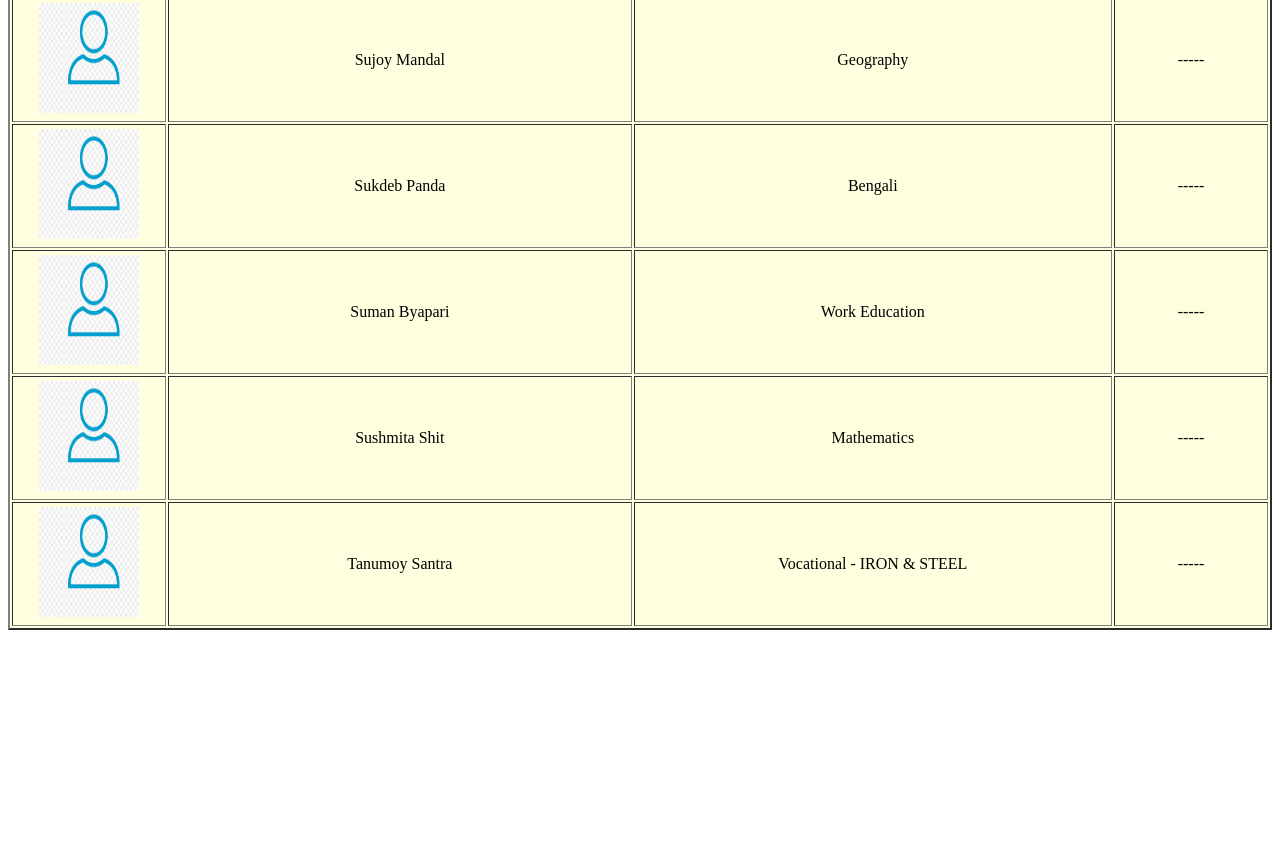
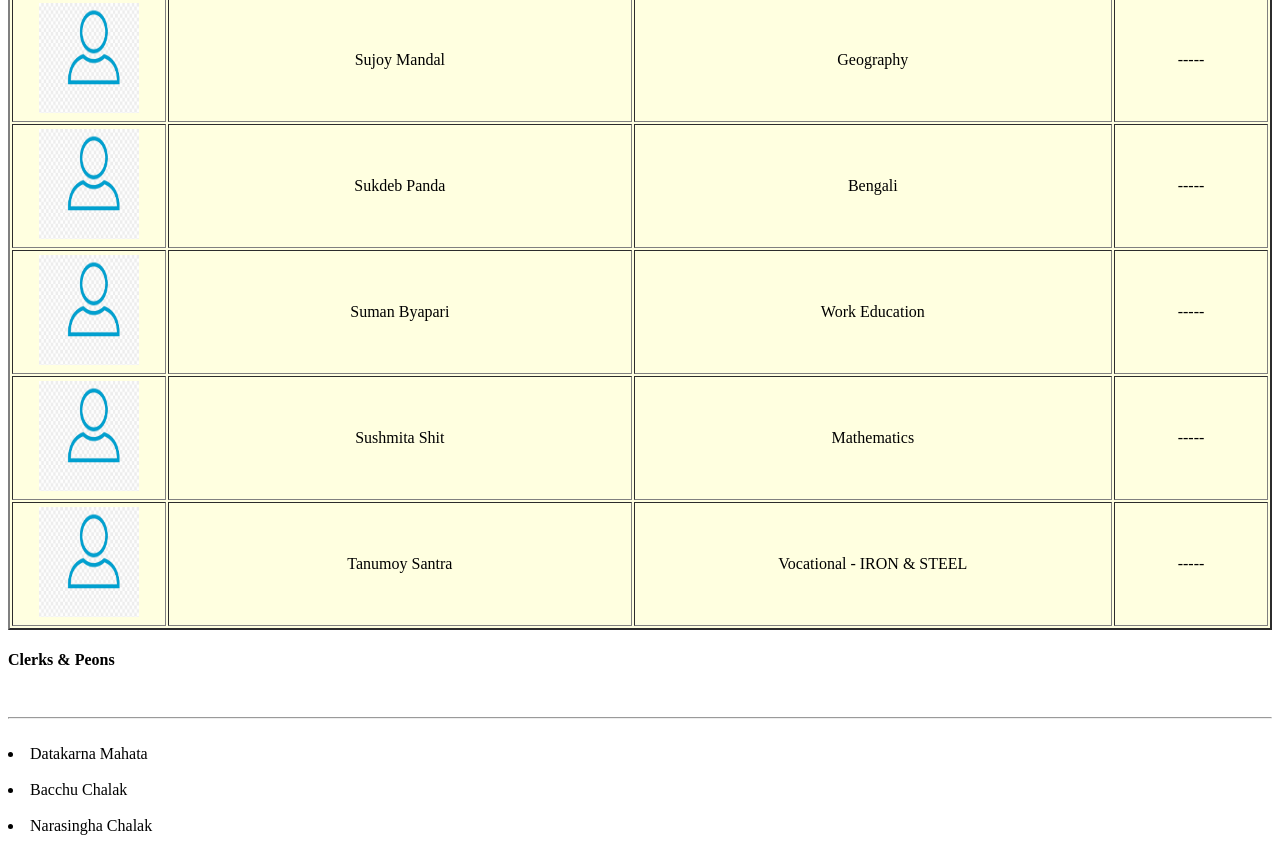
Before and after one commit to Uttam-Mahata/tch, a plain HTML site: page index.html in a window 1280 px wide. Shown: the part 3944-4787 px from the top of the page. Before the commit the page ends 4582 px from the top, so only its background shows below. Drawn offline with Linux system fonts and the light colour scheme.

Commit message:
Update index.html

```diff
--- a/index.html
+++ b/index.html
@@ -251,5 +251,10 @@
 
 
 </table>
+<h4>Clerks & Peons</h4>
+  <hr/>
+  <li>Datakarna Mahata</li>
+  <li>Bacchu Chalak</li>
+  <li>Narasingha Chalak</li>
 </body>
 </html>
```
